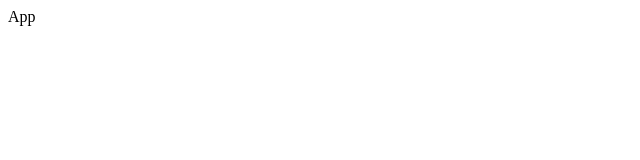
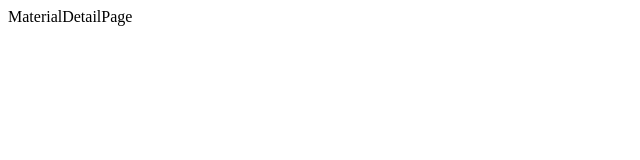
Before and after one commit to SOPT-all/39-COLLABORATION-WEB-HAPPYCAMPUS, a React (Vite) app: page / in a window 1280 px wide. Shown: the top 160 px of the page, without its empty margins (0-640 px from the left). Built offline with nearby package versions, Linux system fonts and the light colour scheme.

Commit message:
init: RouterProvider 연결

```diff
--- a/src/app/App.tsx
+++ b/src/app/App.tsx
@@ -1,5 +1,8 @@
+import router from "@routes/Router";
+import { RouterProvider } from "react-router";
+
 function App() {
-  return <div>App</div>
+  return <RouterProvider router={router} />;
 }
 
-export default App
+export default App;
```
